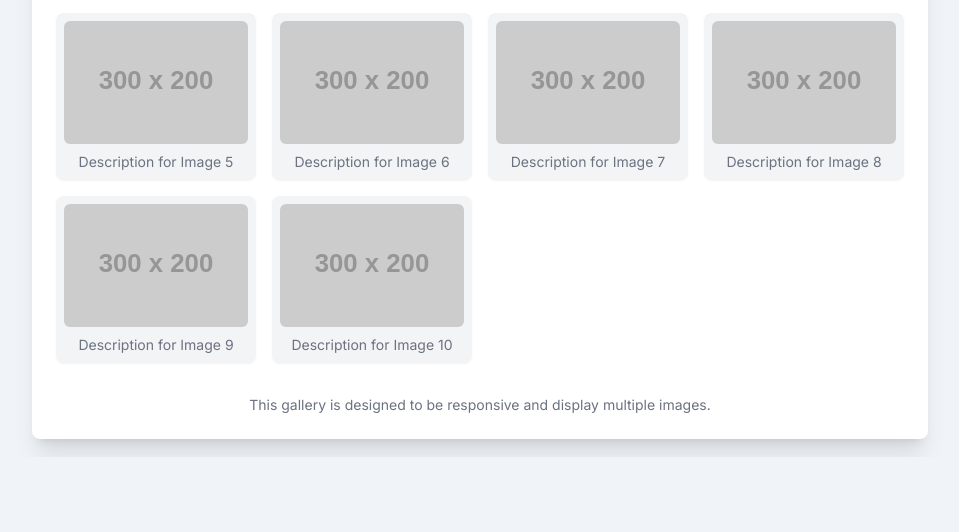
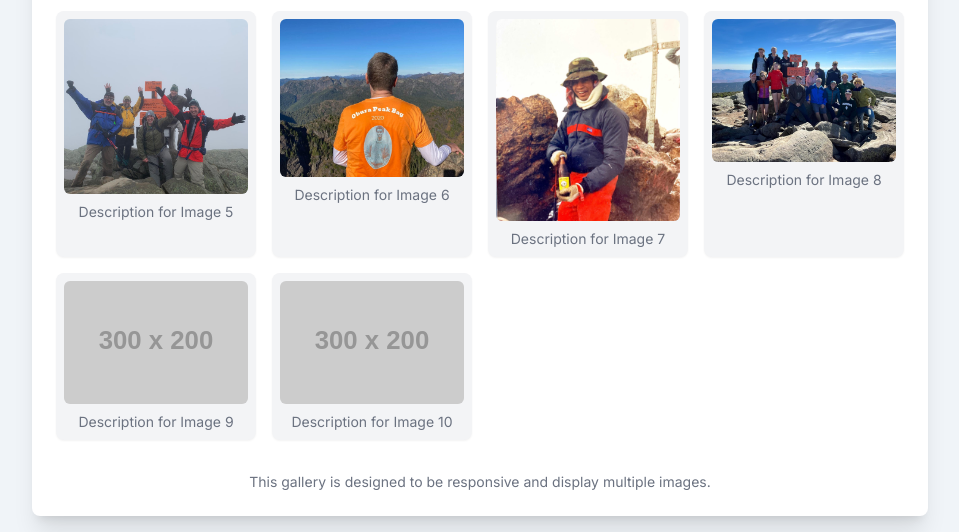
Before and after one commit to Mpbac/Peak_Bag_images, a plain HTML site: page index.html in a window 1280 px wide. Shown: the part 343-875 px from the top of the page, without its empty margins (160-1119 px from the left). Before the commit the page ends 800 px from the top, so only its background shows below. Drawn offline with nearby package versions, Linux system fonts and the light colour scheme; placeholder pictures from the web are drawn by us.

Commit message:
Update index.html

```diff
--- a/index.html
+++ b/index.html
@@ -41,22 +41,22 @@
             </div>
             <!-- Image 5 -->
             <div class="bg-gray-100 p-2 rounded-lg shadow-sm">
-                <img src="https://placehold.co/300x200/F0F4F8/333333?text=Image+5" alt="Placeholder Image 5" class="w-full h-auto rounded-md">
+                <img src="Photo_3.jpg" alt="Placeholder Image 5" class="w-full h-auto rounded-md">
                 <p class="text-sm text-gray-500 mt-2">Description for Image 5</p>
             </div>
             <!-- Image 6 -->
             <div class="bg-gray-100 p-2 rounded-lg shadow-sm">
-                <img src="https://placehold.co/300x200/F0F4F8/333333?text=Image+6" alt="Placeholder Image 6" class="w-full h-auto rounded-md">
+                <img src="Photo_2.jpg" alt="Placeholder Image 6" class="w-full h-auto rounded-md">
                 <p class="text-sm text-gray-500 mt-2">Description for Image 6</p>
             </div>
             <!-- Image 7 -->
             <div class="bg-gray-100 p-2 rounded-lg shadow-sm">
-                <img src="https://placehold.co/300x200/F0F4F8/333333?text=Image+7" alt="Placeholder Image 7" class="w-full h-auto rounded-md">
+                <img src="Photo_1.png" alt="Placeholder Image 7" class="w-full h-auto rounded-md">
                 <p class="text-sm text-gray-500 mt-2">Description for Image 7</p>
             </div>
             <!-- Image 8 -->
             <div class="bg-gray-100 p-2 rounded-lg shadow-sm">
-                <img src="https://placehold.co/300x200/F0F4F8/333333?text=Image+8" alt="Placeholder Image 8" class="w-full h-auto rounded-md">
+                <img src="Moosilauke.jpg" alt="Placeholder Image 8" class="w-full h-auto rounded-md">
                 <p class="text-sm text-gray-500 mt-2">Description for Image 8</p>
             </div>
             <!-- Image 9 -->
```
